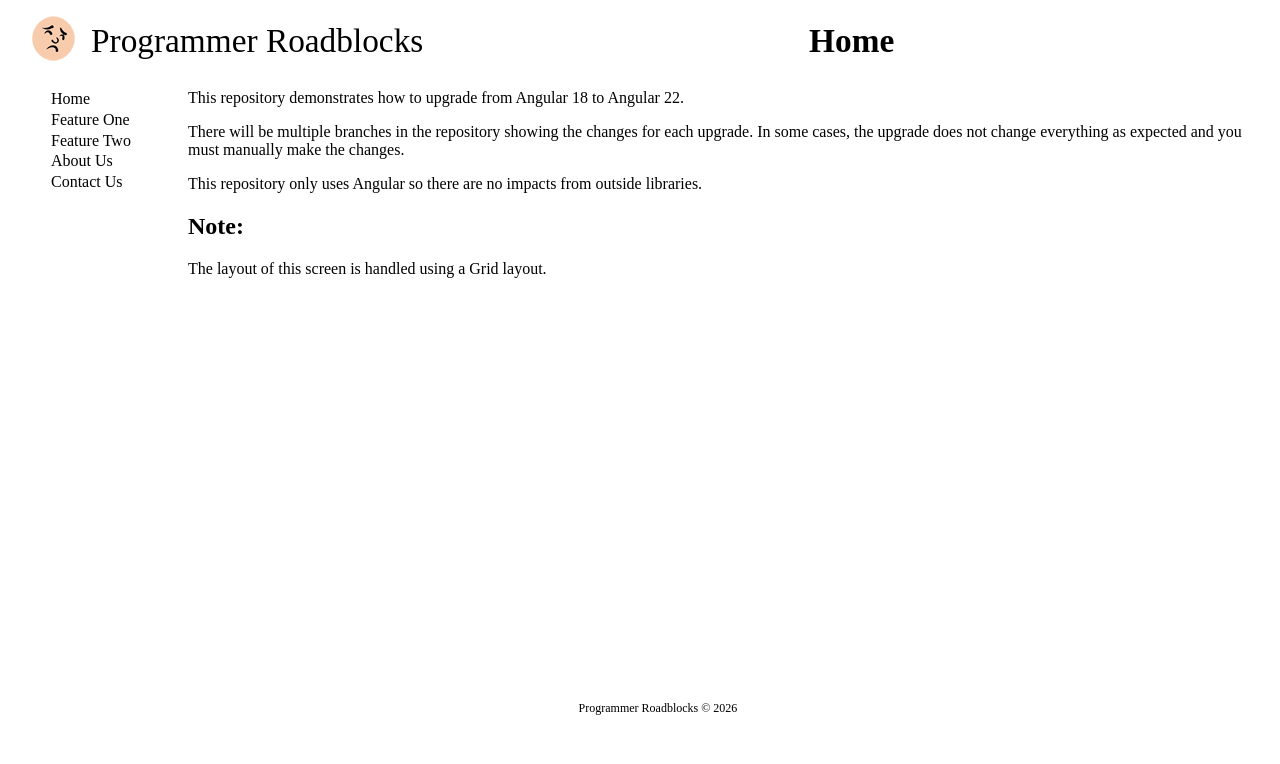
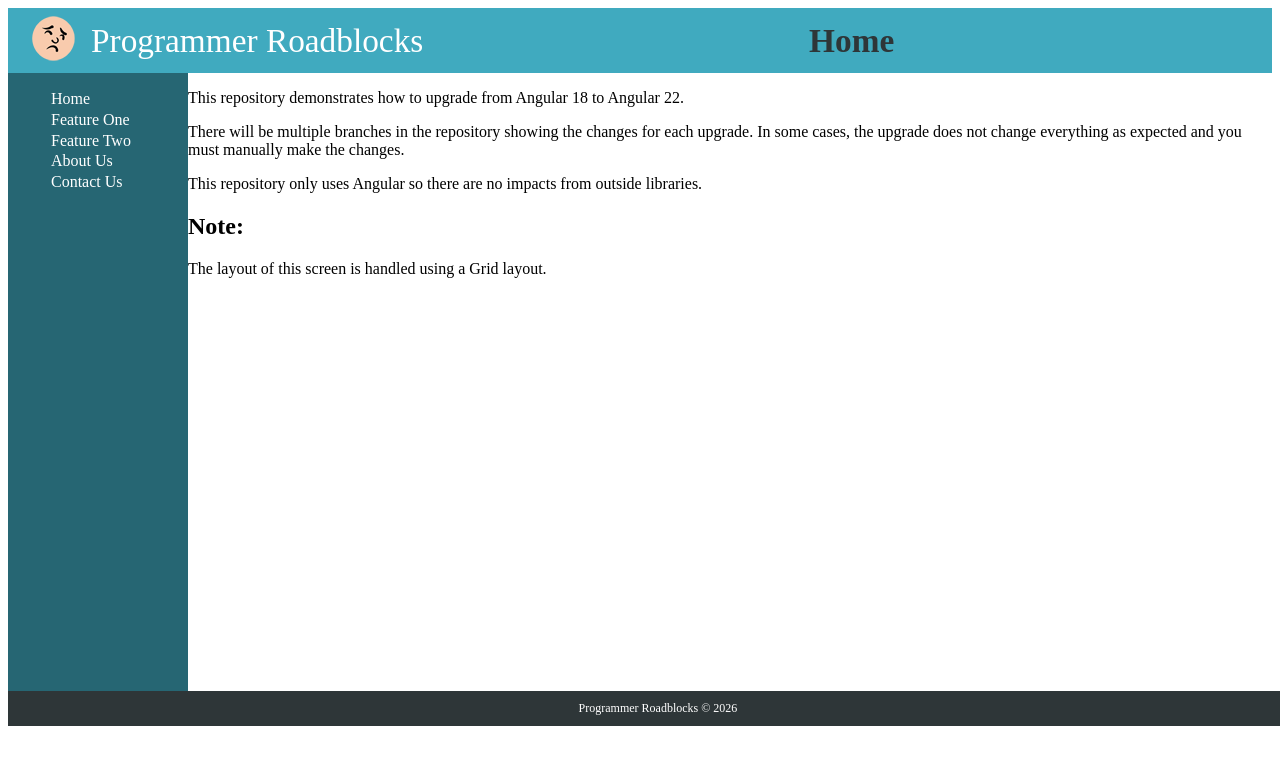
Before and after one commit to PRBDUDE/angular-upgrade, an Angular app: page /home in a window 1280 px wide. Shown: the top 764 px of the page. Built offline with nearby package versions, Linux system fonts and the light colour scheme.

Commit message:
add colors

```diff
--- a/public/assets/scss/_color.scss
+++ b/public/assets/scss/_color.scss
@@ -1,3 +1,14 @@
 :root {
+  --color-header-background: hsl(190, 50%, 50%);
+  --color-header-text: hsl(190, 10%, 100%);
+  --color-sub-header-text: hsl(190, 10%, 20%);
+
+  --color-menu-background: hsl(190, 50%, 30%);
+  --color-menu-hover-background: hsl(190, 50%, 50%);
+  --color-menu-text: hsl(190, 50%, 100%);
+
   --color-background: hsl(190, 10%, 20%);
+
+  --color-footer-background: hsl(190, 10%, 20%);
+  --color-footer-text: hsl(190, 10%, 100%);
 }
```
